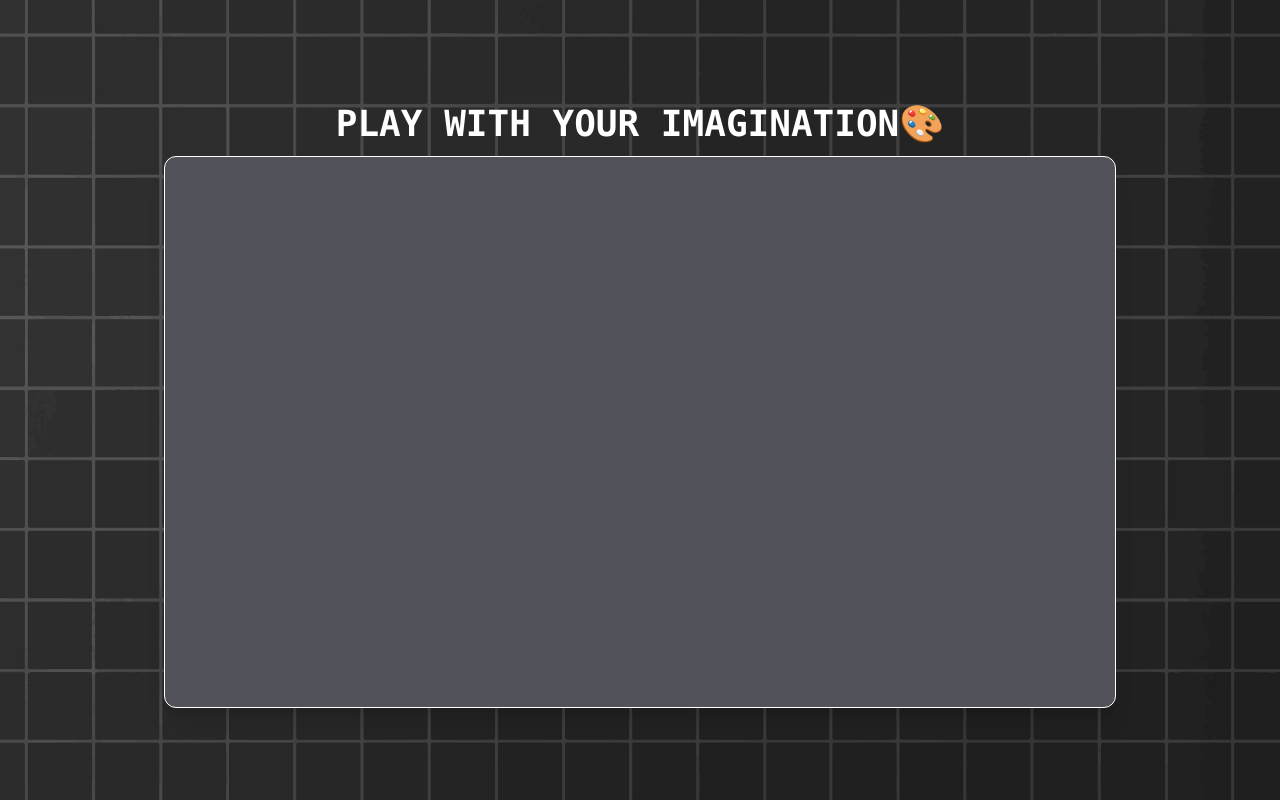
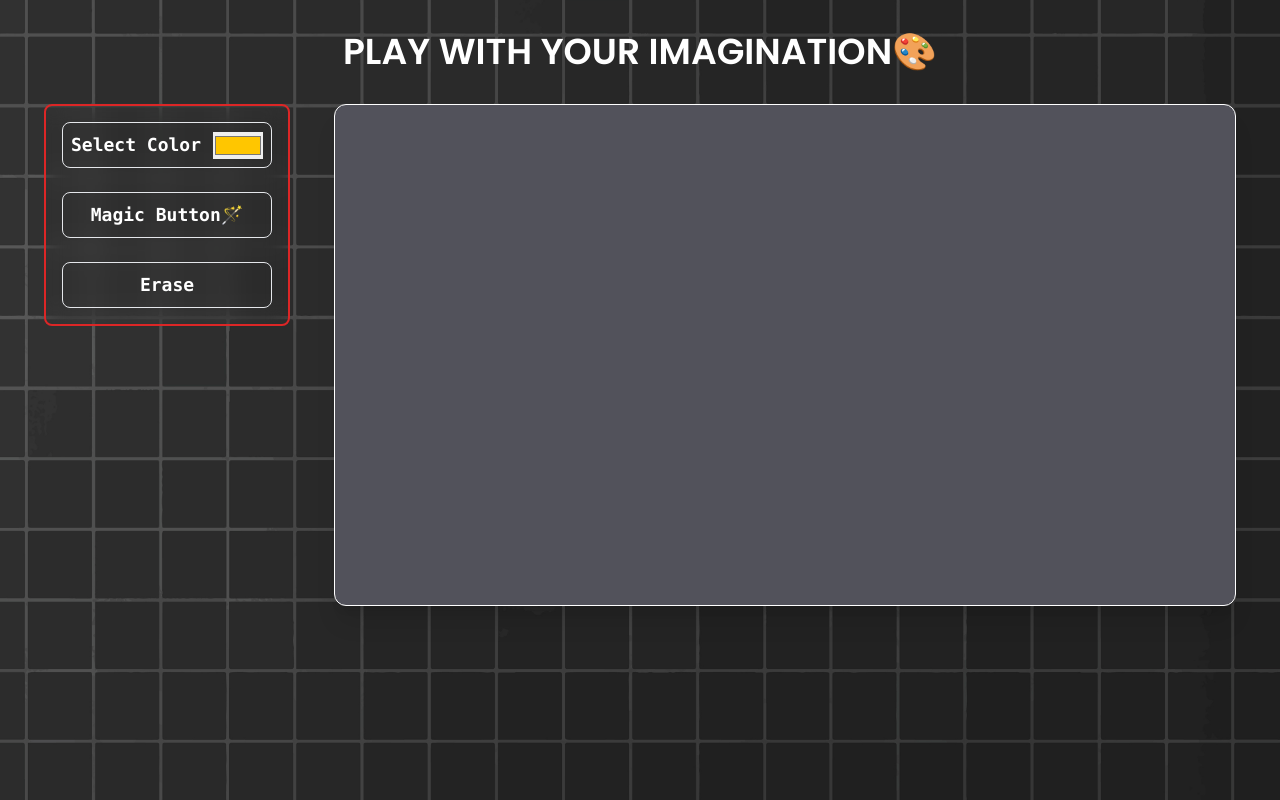
Before and after one commit to parasss19/JS-Project5, a website: page index.html in a window 1280 px wide. Drawn offline with Linux system fonts and the light colour scheme; a web font is replaced by a local one.

Commit message:
new layout implemented

```diff
--- a/index.html
+++ b/index.html
@@ -8,9 +8,22 @@
     <title>Project 5 HTML Canvas</title>
 </head>
 <body class="m-0 p-0 box-border overflow-hidden bg-no-repeat bg-cover" style="background-image: url(bg-img1.jpg);">
-    <div id="container" class="flex flex-col justify-center items-center h-screen">
-        <h2 class="text-center font-mono font-semibold text-4xl text-white uppercase my-3">Play with your Imagination🎨</h2>
-        <canvas id="draw" width="950" height="550" class="bg-zinc-600 border border-white rounded-xl shadow-xl"></canvas>
+
+    <h2 class="text-center font-custom-font font-semibold text-4xl my-8 text-white uppercase">Play with your Imagination🎨</h2>
+
+    <div id="container" class="flex justify-evenly">
+        <!-- Control Panel -->
+        <div class="flex flex-col gap-6 border-2 border-red-600 p-4 rounded-lg backdrop-blur-md h-fit w-fit">
+            <div class="flex gap-3 items-center border border-whute rounded-lg p-2 hover:border-blue-400">
+                <label class="text-white font-mono text-lg font-semibold" for="base">Select Color</label>
+                <input id="base" type="color" name="base" value="#ffc600">
+            </div>
+            <button id="magic-button" class="text-white font-mono text-lg font-semibold border border-whute rounded-lg p-2 hover:border-blue-400 hover:text-xl transition-all duration-400">Magic Button🪄</button>
+            <button id="erase-button" class="text-white font-mono text-lg font-semibold border border-whute rounded-lg p-2 hover:border-blue-400 hover:text-xl transition-all duration-400">Erase</button>
+        </div>
+        <!-- Canvas -->
+        <canvas id="draw" width="900" height="500" class="bg-zinc-600 border border-white rounded-xl shadow-xl"></canvas>
     </div>
+
 </body>
 </html>
--- a/main.css
+++ b/main.css
@@ -1,3 +1,5 @@
+@import url('https://fonts.googleapis.com/css2?family=Frijole&family=Poppins:ital,wght@0,100;0,200;0,300;0,400;0,500;0,600;0,700;0,800;0,900;1,100;1,200;1,300;1,400;1,500;1,600;1,700;1,800;1,900&display=swap');
+
 @tailwind base;
 @tailwind components;
 @tailwind utilities;
--- a/tailwind.config.js
+++ b/tailwind.config.js
@@ -2,7 +2,12 @@
 module.exports = {
   content: ["./*.{html,js}"],
   theme: {
-    extend: {},
+    extend: {
+      //custom font
+      fontFamily: {
+        "custom-font" : ["Poppins"]
+      }
+    },
   },
   plugins: [],
 }
```
Also changed, not shown: output.css.
